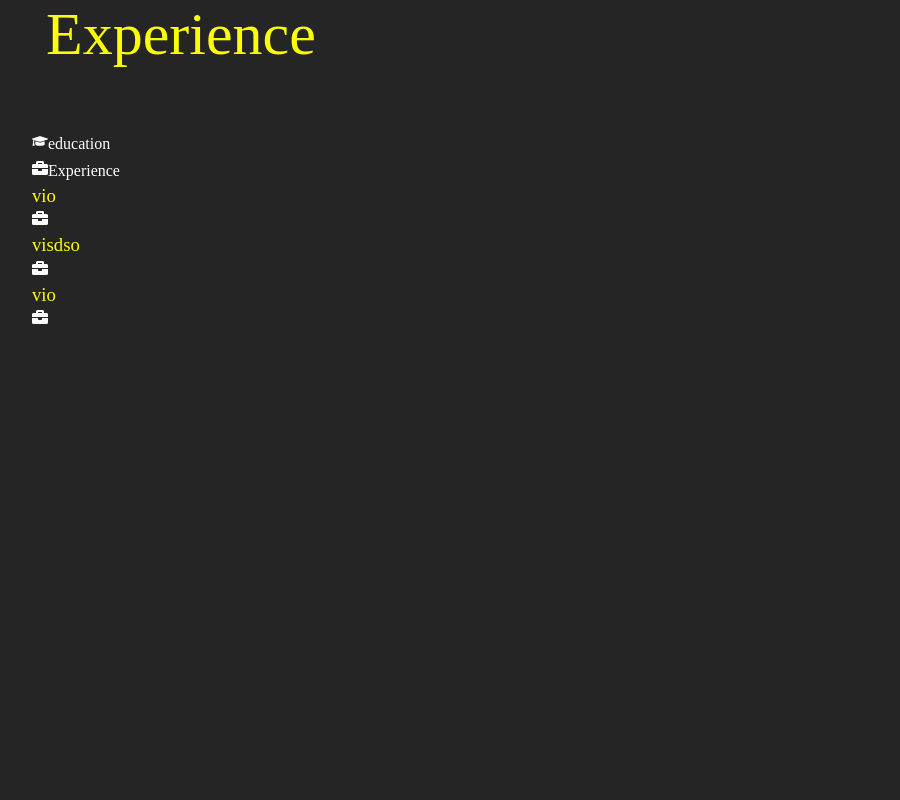
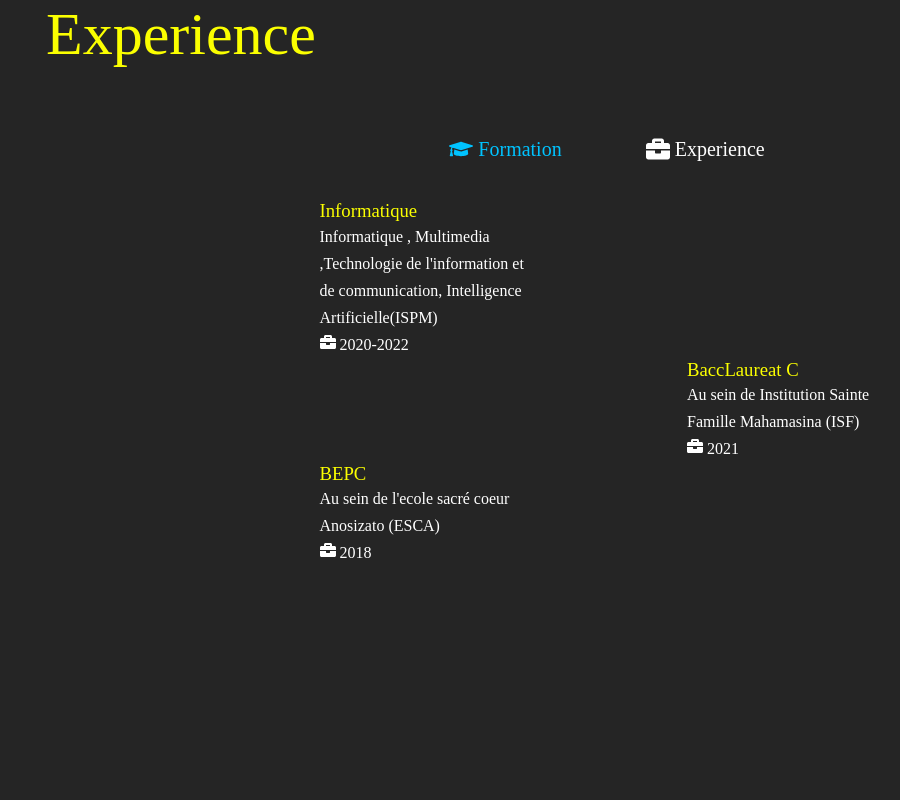
Before and after one commit to Fitahiana-herizo-RAKOTOMAMPIONONA/Portfolio, a React (Create React App) app: page / in a window 1280 px wide. Shown: the part 3340-4140 px from the top of the page, without its empty margins (83-983 px from the left). Built offline with nearby package versions, Linux system fonts and the light colour scheme.

Commit message:
feat: second commit

```diff
--- a/src/component/NavBarGauche/gaucheBar.css
+++ b/src/component/NavBarGauche/gaucheBar.css
@@ -1,4 +1,3 @@
-
 .gaucheBar{
     position: fixed;
     left: 0;
--- a/src/page/Contact/contact.css
+++ b/src/page/Contact/contact.css
@@ -0,0 +1,165 @@
+.contactContainer{
+    grid-template-columns: repeat(2,max-content);
+    justify-content: center;
+    column-gap: 6rem;
+    padding-bottom: 3rem;
+}
+.contactTitre{
+    text-align: center;
+    font-style: 18px;
+    font-weight: 800;
+    margin: 2rem 0;
+}
+
+.contactInfo{
+    display: grid;
+    row-gap: 1rem;
+    /* grid-template-columns: 300px; */
+}
+
+.contactCard{
+    background-color: var(--first);
+    border: 1px solid var(--second);
+    padding: 1rem;
+    border-radius: .75rem;
+    text-align: center;
+}
+.contactCardIcon{
+    font-size: 20px;
+}
+.contactBouttonCard{
+    display: flex;
+    justify-content: center;
+    align-items: center;
+    padding: .5rem 2rem;
+
+}
+.contactCardTitle,
+.contactCardData{
+    font-size: 15px;
+}
+.contactCardTitle{
+    font-weight: 500;
+}
+.contactCardData{
+    display: block;
+}
+.contactBoutton{
+    color: var(--second);
+    font-size: 18px;
+    display: inline-flex;
+    align-items: center;
+    justify-content: center;
+    column-gap: .25rem;
+}
+.contactCardIcon{
+    font-size: 1rem;
+    transition: .3s;
+}
+.contactBoutton:hover .contactCardIcon{
+    transform: translateX(0.5rem);
+}
+.contactFormCard{
+    position: relative;
+    margin-bottom: 2rem;
+    height: 5rem;
+    width: 600px;
+}
+.contactFormInput{
+    position: absolute;
+    top: 0;
+    left: 0;
+    width: 100%;
+    height: 100%;
+    border: 2px solid var(--second);
+    background-color: transparent;
+    /* color: var(--second); */
+    outline: none;
+    border-radius: .75rem;
+    padding: 1.5rem;
+    z-index: 1;
+}
+.contactFormTag{
+    color: var(--second);
+    position: absolute;
+    top: -1rem;
+    left: 1.25rem;
+    padding: 0.25rem;
+    z-index: 10;
+    background-color: var(--backgound);
+}
+.contactFormArea{
+    height: 200px;
+}
+.contactFormArea::textarea{
+    resize: none;
+}
+@media (max-width: 1120px) {
+    .contactFormCard{
+        width: 400px;
+    }
+}
+@media (max-width: 900px) {
+
+   .contactInfo{
+        width: 100%;
+   }
+   .contactCard{
+        width: 94%;
+        margin-left: 3%;
+   }
+   .contactContainer{
+        grid-template-columns: repeat(1,max-content);
+    }
+    .contactFormCard{
+        justify-content: center;
+    }
+    .contactForm{
+        /* position: relative; */
+        width: 100%;
+    }
+    .contactFormInput{
+        /* width: 500px; */
+    }
+}
+@media (max-width: 600px) {
+    .contactFormInput{
+        width: 90%;
+    }
+    .contactFormCard{
+        margin-left: 5%;
+    }
+}
+
+/*
+@media (max-width: 900px) {
+
+    .contactInfo{
+         display: flex;
+         flex-wrap: wrap;
+         width: 100%;
+         justify-content: space-around;
+    }
+    .contactCard{
+     width: 100px;
+    }
+    .contactContainer{
+         grid-template-columns: repeat(1,max-content);
+     }
+     .contactFormCard{
+         justify-content: center;
+     }
+     .contactForm{
+         width: 100%;
+     }
+     .contactFormInput{
+     }
+ }
+ @media (max-width: 600px) {
+     .contactFormInput{
+         width: 90%;
+     }
+     .contactFormCard{
+         margin-left: 5%;
+     }
+ } */
--- a/src/page/Contact/contact.jsx
+++ b/src/page/Contact/contact.jsx
@@ -1,4 +1,45 @@
 import { Component } from "react";
+import './contact.css'
+import {AiFillAccountBook,AiFillAndroid} from 'react-icons/ai'
+
+const contactCard = [
+    {
+        chemin: "mailto:fitahianaherizo10@gmail.com.com",
+        nom: "Email",
+        adresse : "fitahianaherizo10@gmail.com"
+    },
+    {
+        chemin: "https://github.com/Fitahiana-herizo-RAKOTOMAMPIONONA",
+        nom: "GitHub",
+        adresse : "herizo"
+    },
+    {
+        chemin: "https://www.facebook.com/profile.php?id=100079988185465",
+        nom: "Facebook",
+        adresse : "heri zo"
+    },
+]
+
+function ContactCard({chemin ,nomAdresse, adresse}){
+    return <div className="contactCard">
+                <AiFillAccountBook className="contactCardIcon"/>
+                <h3 className="contactCardTitle">
+                    {nomAdresse}
+                </h3>
+                <div className="contactCardData">
+                    {adresse}
+                </div>
+                <a href={chemin} className="contactBoutton">
+                    <div className="contactBouttonCard">
+                        <div>
+                            ecrit - moi
+                        </div>
+                        <AiFillAndroid className="contactCardIcon"/>
+                    </div>
+
+                </a>
+            </div>
+}
 
 class Contact extends Component{
     render(){
@@ -6,6 +47,60 @@ class Contact extends Component{
             <h1 className="sectionTitre">
                 Contactez-moi
             </h1>
+            <div className="contactContainer grid">
+                <div className="contactContent">
+                    <h3 className="contactTitre">
+                        Talk to me
+                    </h3>
+                    <div className="contactInfo">
+                        {
+                            contactCard.map((item,index)=>(
+                                <ContactCard key={index} chemin={item.chemin} nomAdresse={item.nom} adresse={item.adresse}/>
+                            ))
+                        }
+                    </div>
+                </div>
+                <div className="contactContent">
+                    <h3 className="contactTitre">
+                        Ecris-moi votre projet
+                    </h3>
+                    <form action="" className="contactForm">
+                        <div className="contactFormCard">
+                            <label htmlFor="nom" className="contactFormTag">Nom</label>
+                            <input
+                                type="text"
+                                name="nom"
+                                id="nom"
+                                className="contactFormInput"
+                                placeholder="Votre Nom"
+                            />
+                        </div>
+
+                        <div className="contactFormCard">
+                            <label htmlFor="email" className="contactFormTag">E-mail</label>
+                            <input
+                                type="email"
+                                name="email"
+                                id="email"
+                                className="contactFormInput"
+                                placeholder="Example@gmail.com"
+                            />
+                        </div>
+
+                        <div className="contactFormCard">
+                            <label htmlFor="projet" className="contactFormTag">Projet</label>
+                            <textarea
+                                name="projet"
+                                id="projet"
+                                cols="30"
+                                rows="10"
+                                className="contactFormInput contactFormArea"
+                                placeholder="Votre Projet"
+                            />
+                        </div>
+                    </form>
+                </div>
+            </div>
         </div>
     }
 }
--- a/src/page/experience/experience.css
+++ b/src/page/experience/experience.css
@@ -0,0 +1,45 @@
+.qualificationContainer{
+    max-width: 800px;
+}
+.qualificationHeader{
+    display: flex;
+    justify-content: center;
+    margin-bottom: 2rem;
+}
+.qualificationButton{
+    display: flex;
+    justify-content: center;
+    align-items: center;
+    font-size: 20px;
+    font-weight:400;
+    color: var(--second);
+    padding: 2px;
+    margin: 0 40px;
+    cursor: pointer;
+}
+.qualificationButton:hover{
+    color: var(--third);
+}
+.qualificationActive{
+    color: var(--third);
+}
+.qualificationIcone{
+    font-size: 1.5rem;
+    margin-right:5px ;
+}
+.qualificationSection{
+    display: grid;
+    grid-template-columns: 0.5fr;
+    justify-content: center;
+}
+.qualificationContent{
+    display: none;
+}
+.qualificationContent.active{
+    display: block;
+}
+.qualificationData{
+    display: grid;
+    grid-template-columns: 1fr 1fr;
+    column-gap: 10rem
+}
--- a/src/page/experience/experience.jsx
+++ b/src/page/experience/experience.jsx
@@ -1,9 +1,11 @@
 import { Component } from "react";
 import {FaBriefcase} from "react-icons/fa"
+import './experience.css'
 import {FaGraduationCap} from "react-icons/fa"
 
-function QualificationData({titre,sousTitre,calendrier}){
-    return <div className="qualificationData">
+function QualificationData({id,titre,sousTitre,calendrier}){
+    if ((id% 2)===0){
+        return <div className="qualificationData">
                 <div>
                     <h3 className="SectionTitre">{titre}</h3>
                     <span className="qualificationSousTitre">
@@ -18,27 +20,47 @@ function QualificationData({titre,sousTitre,calendrier}){
                     <span className="qualificationRounder">
 
                     </span>
-                    <div className="qualificationLine">
+                    <span className="qualificationLine">
 
+                    </span>
+                </div>
+            </div>
+    }
+    return <div className="qualificationData">
+                <div>
+                    <span className="qualificationRounder">
+
+                    </span>
+                    <span className="qualificationLine">
+
+                    </span>
+                </div>
+                <div>
+                    <h3 className="SectionTitre">{titre}</h3>
+                    <span className="qualificationSousTitre">
+                        {sousTitre}
+                    </span>
+                    <div className="qualificationCalendar">
+                        <FaBriefcase/> {"   " + calendrier}
                     </div>
                 </div>
             </div>
 }
 const DataExperience =[
     {
-        titre: "vio",
-        sousTitre:"",
-        calendrier : ""
+        titre: "Informatique",
+        sousTitre:"Informatique , Multimedia ,Technologie de  l'information et de communication, Intelligence Artificielle(ISPM)",
+        calendrier : "2020-2022"
     },
     {
-        titre: "visdso",
-        sousTitre:"",
-        calendrier : ""
+        titre: "BaccLaureat C",
+        sousTitre:"Au sein de Institution Sainte Famille Mahamasina (ISF)",
+        calendrier : "2021"
     },
     {
-        titre: "vio",
-        sousTitre:"",
-        calendrier : ""
+        titre: "BEPC",
+        sousTitre:"Au sein de l'ecole sacré coeur Anosizato (ESCA)",
+        calendrier : "2018"
     },
 ]
 
@@ -51,14 +73,14 @@ class Experience extends Component{
 
             <div className="qualificaionContainer Container">
                 <div className="qualificationHeader">
-                    <div className="sualificationButton">
-                        <FaGraduationCap/>
+                    <div className="qualificationButton qualificationActive">
+                        <FaGraduationCap className="qualificationIcone"/>
                         <span>
-                            education
+                            Formation
                         </span>
                     </div>
-                    <div className="sualificationButton">
-                        <FaBriefcase/>
+                    <div className="qualificationButton">
+                        <FaBriefcase className="qualificationIcone"/>
                         <span>
                             Experience
                         </span>
@@ -66,11 +88,26 @@ class Experience extends Component{
                 </div>
 
                 <div className="qualificationSection">
-                    <div className="qualificationContent">
+                    <div className="qualificationContent active">
                         {
                             DataExperience.map((item,index)=>(
                                 <QualificationData
                                     key={index}
+                                    id={index}
+                                    titre={item.titre}
+                                    sousTitre={item.sousTitre}
+                                    calendrier={item.calendrier}
+                                />
+
+                            ))
+                        }
+
+                    </div><div className="qualificationContent">
+                        {
+                            DataExperience.map((item,index)=>(
+                                <QualificationData
+                                    key={index}
+                                    id={index}
                                     titre={item.titre}
                                     sousTitre={item.sousTitre}
                                     calendrier={item.calendrier}
--- a/src/style.css
+++ b/src/style.css
@@ -13,6 +13,8 @@
     --titreColor: rgb(251, 255, 0);
     --shadow: rgb(0 0 0/0%);
     --maty: #ffffff81;
+
+    --black : #00000;
 
     --h1-Titre: 60px;
     --h2-Titre: 40px;
```
Also changed, not shown: 1 other file (tests, documents, lock files or other folders).
